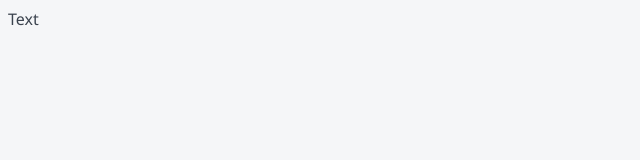
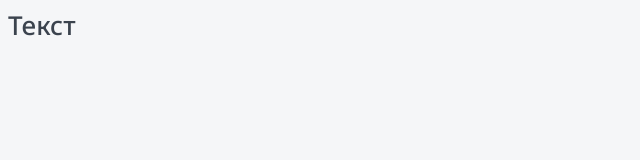
Before and after one commit to NicaZadirieva/nextjs_ht, a Next.js app in the folder top-app-old/: page / in a window 1280 px wide. Shown: the top 160 px of the page, without its empty margins (0-640 px from the left). Built offline with nearby package versions, Linux system fonts and the light colour scheme.

Commit message:
old_nextjs: добавила HTag

```diff
--- /dev/null
+++ b/top-app-old/components/HTag/HTag.module.css
@@ -0,0 +1,20 @@
+.h1 {
+	margin: 0;
+	font-size: 26px;
+	font-weight: 500;
+	line-height: 35px;
+}
+
+.h2 {
+	margin: 0;
+	font-size: 22px;
+	font-weight: 500;
+	line-height: 30px;
+}
+
+.h3 {
+	margin: 0;
+	font-size: 20px;
+	font-weight: 600;
+	line-height: 27px;
+}
--- /dev/null
+++ b/top-app-old/components/HTag/HTag.props.ts
@@ -0,0 +1,3 @@
+export interface HTagProps extends React.PropsWithChildren {
+    tag: 'h1' | 'h2' | 'h3';
+}
--- /dev/null
+++ b/top-app-old/components/HTag/HTag.tsx
@@ -0,0 +1,17 @@
+import { JSX } from 'react';
+import styles from './HTag.module.css';
+import { HTagProps } from './HTag.props';
+
+export const HTag = ({ tag, children } : HTagProps): JSX.Element => {
+	switch (tag) {
+	/* eslint-disable indent */
+        case 'h1':
+            return <h1 className={styles.h1}>{children}</h1>;
+        case 'h2':
+            return <h2 className={styles.h2}>{children}</h2>;
+        case 'h3':
+            return <h3 className={styles.h3}>{children}</h3>;
+        default:
+            return <></>;
+	};
+};
--- /dev/null
+++ b/top-app-old/components/index.ts
@@ -0,0 +1 @@
+export * from './HTag/HTag';
--- a/top-app-old/pages/index.tsx
+++ b/top-app-old/pages/index.tsx
@@ -1,3 +1,4 @@
+import { HTag } from '@/components';
 import Head from 'next/head';
 
 
@@ -10,8 +11,6 @@
 				<meta name="viewport" content="width=device-width, initial-scale=1" />
 				<link rel="icon" href="/favicon.ico" />
 			</Head>
-			<div>Text</div>
-
-
+			<HTag tag="h1">Текст</HTag>
 		</>);
 }
```
